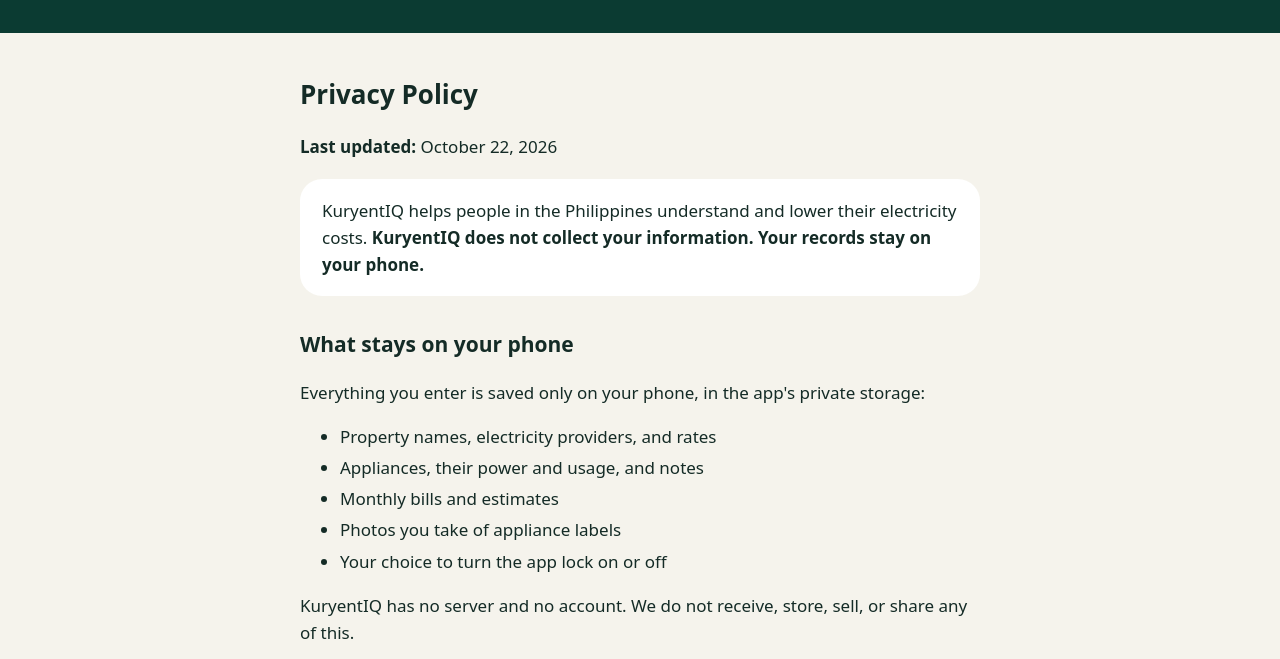
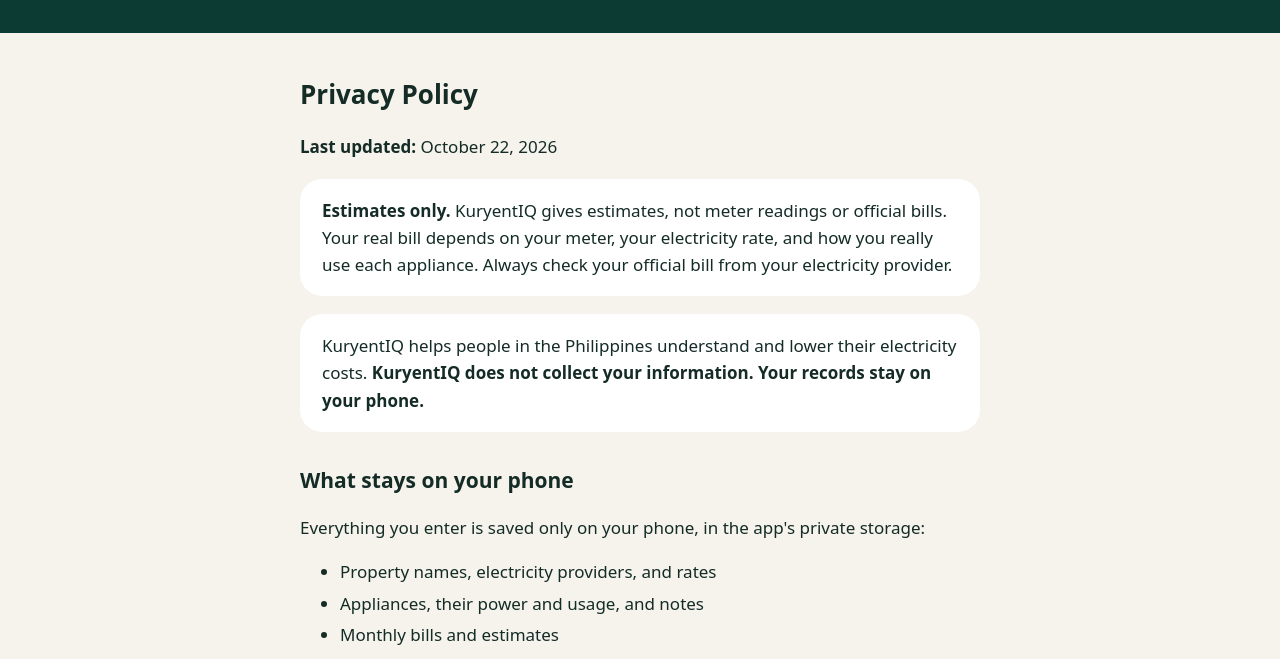
Before and after one commit to miksalazar/kuryentiq-pages, a plain HTML site: page index.html in a window 1280 px wide. Shown: the part 117-776 px from the top of the page. Drawn offline with Linux system fonts and the light colour scheme.

Commit message:
Add estimates-only notice

```diff
--- a/index.html
+++ b/index.html
@@ -6,6 +6,7 @@
 </style></head><body><header><h1>KuryentIQ</h1><p>Mas matalinong gamit. Mas malaking tipid.</p></header><main>
 <h1 style="font-size:26px">Privacy Policy</h1>
 <p><strong>Last updated:</strong> October 22, 2026</p>
+<div class="tile"><p style="margin:0"><strong>Estimates only.</strong> KuryentIQ gives estimates, not meter readings or official bills. Your real bill depends on your meter, your electricity rate, and how you really use each appliance. Always check your official bill from your electricity provider.</p></div>
 <div class="tile"><p style="margin:0">KuryentIQ helps people in the Philippines understand and lower their electricity costs. <strong>KuryentIQ does not collect your information. Your records stay on your phone.</strong></p></div>
 <h2>What stays on your phone</h2>
 <p>Everything you enter is saved only on your phone, in the app's private storage:</p>
```
Also changed, not shown: support.html (+1 -0 lines).
